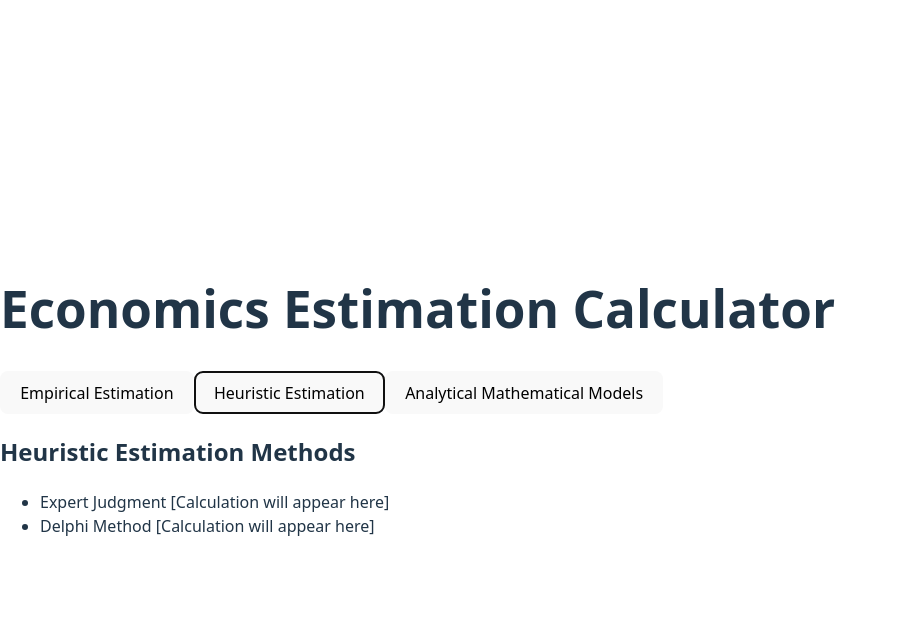
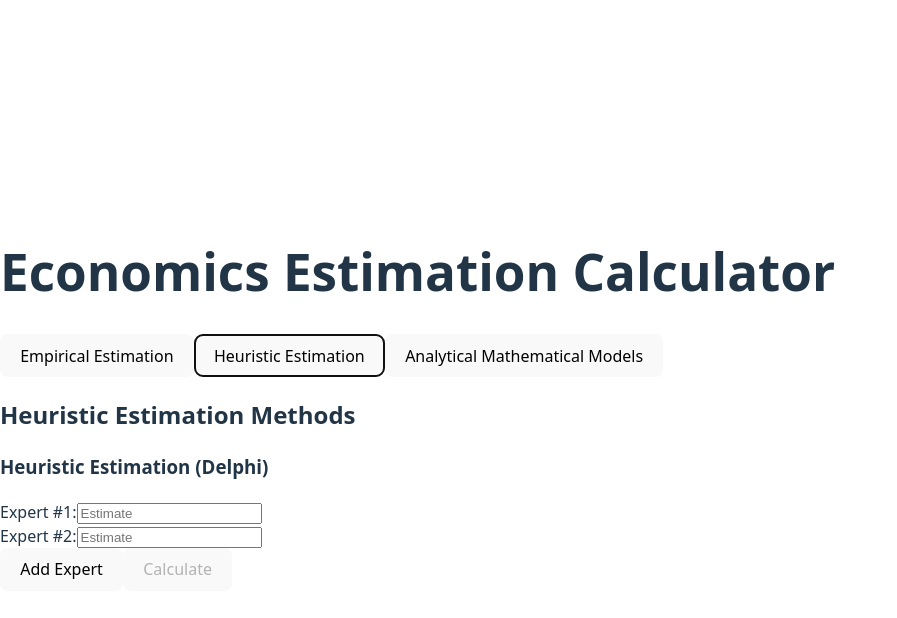
Before and after one commit to TheBot78/Economic, a React (Vite) app in the folder front_web/: page / in a window 1280 px wide. Both pictures are taken after a click on the button "Heuristic Estimation". Shown: the top 618 px of the page, without its empty margins (0-897 px from the left). Built offline with nearby package versions, Linux system fonts and the light colour scheme.

Commit message:
feat: added the calcul for heuristic estimation

```diff
--- /dev/null
+++ b/front_web/src/components/HeuristicEstimationCalculator.tsx
@@ -0,0 +1,125 @@
+import { useState, useEffect } from 'react';
+
+export default function HeuristicEstimationCalculator() {
+  const [estimates, setEstimates] = useState<number[]>([0, 0]); // minimum 2 experts
+  const [loading, setLoading] = useState(false);
+  const [error, setError] = useState<string | null>(null);
+  const [result, setResult] = useState<string | null>(null);
+
+  const addExpert = () => {
+    setEstimates(prev => [...prev, 0]);
+  };
+
+  const removeExpert = (index: number) => {
+    if (estimates.length <= 2) return;
+    setEstimates(prev => prev.filter((_, i) => i !== index));
+  };
+
+  const handleChange = (index: number, value: string) => {
+    const numValue = parseInt(value);
+    setEstimates(prev => {
+      const copy = [...prev];
+      copy[index] = isNaN(numValue) ? 0 : numValue;
+      return copy;
+    });
+  };
+
+  const canCalculate = estimates.filter(v => v > 0).length >= 2;
+
+  const calculateDelphi = async () => {
+    setLoading(true);
+    setError(null);
+    setResult(null);
+
+    try {
+      const body = {
+        method: "Delphi Estimation",
+        numberOfExperts: estimates.length,
+        estimates,
+      };
+
+      const response = await fetch('http://localhost:5000/api/estimate-delphi', {
+        method: 'POST',
+        headers: { 'Content-Type': 'application/json' },
+        body: JSON.stringify(body),
+      });
+
+      if (!response.ok) {
+        const text = await response.text();
+        throw new Error(`HTTP ${response.status}: ${text}`);
+      }
+
+      const data = await response.json();
+
+      if (data.mean !== undefined) {
+        setResult(data.mean.toString());
+      } else {
+        setError("Response doesn't contain mean.");
+      }
+    } catch (err) {
+      setError(err instanceof Error ? err.message : String(err));
+    } finally {
+      setLoading(false);
+    }
+  };
+
+  return (
+    <div className="space-y-6">
+      <h3 className="text-xl font-semibold">Heuristic Estimation (Delphi)</h3>
+
+      {estimates.map((estimate, index) => (
+        <div key={index} className="flex items-center gap-4">
+          <label className="w-24">Expert #{index + 1}:</label>
+          <input
+            type="number"
+            min={0}
+            value={estimate === 0 ? '' : estimate}
+            onChange={e => handleChange(index, e.target.value)}
+            className="w-32 px-2 py-1 border rounded text-center"
+            placeholder="Estimate"
+          />
+          {estimates.length > 2 && (
+            <button
+              onClick={() => removeExpert(index)}
+              className="px-2 py-1 bg-red-500 text-white rounded hover:bg-red-600"
+              aria-label={`Remove Expert ${index + 1}`}
+            >
+              Remove
+            </button>
+          )}
+        </div>
+      ))}
+
+      <button
+        onClick={addExpert}
+        className="px-4 py-2 bg-blue-600 text-white rounded hover:bg-blue-700"
+      >
+        Add Expert
+      </button>
+
+      <button
+        onClick={calculateDelphi}
+        disabled={!canCalculate || loading}
+        className={`px-6 py-3 rounded-md text-white transition-colors ${
+          !canCalculate || loading
+            ? 'bg-gray-400 cursor-not-allowed'
+            : 'bg-green-600 hover:bg-green-700'
+        }`}
+      >
+        {loading ? 'Calculating...' : 'Calculate'}
+      </button>
+
+      {result && (
+        <p className="mt-4 text-xl font-semibold text-green-700">
+          Estimated Mean: {result}
+        </p>
+      )}
+
+      {error && (
+        <p className="mt-4 text-xl font-semibold text-red-600">
+          {error}
+        </p>
+      )}
+    </div>
+  );
+}
--- a/front_web/src/components/ResultsDisplay.tsx
+++ b/front_web/src/components/ResultsDisplay.tsx
@@ -1,5 +1,6 @@
 import { ResultsDisplayProps } from '../types/types';
 import FunctionPointsCalculator from './FunctionPointsCalculator';
+import HeuristicEstimationCalculator from './HeuristicEstimationCalculator';
 
 export default function ResultsDisplay({ category }: ResultsDisplayProps) {
   if (!category) {
@@ -16,6 +17,8 @@ export default function ResultsDisplay({ category }: ResultsDisplayProps) {
 
       {category.name === 'Empirical Estimation' && category.methods.includes('Function Points') ? (
         <FunctionPointsCalculator />
+      ) : category.name === 'Heuristic Estimation' && category.methods.includes('Delphi Method') ? (
+        <HeuristicEstimationCalculator />
       ) : (
         <ul className="space-y-3">
           {category.methods.map((method, index) => (
```
Also changed, not shown: front_web/src/types/types.ts (+12 -7 lines).
